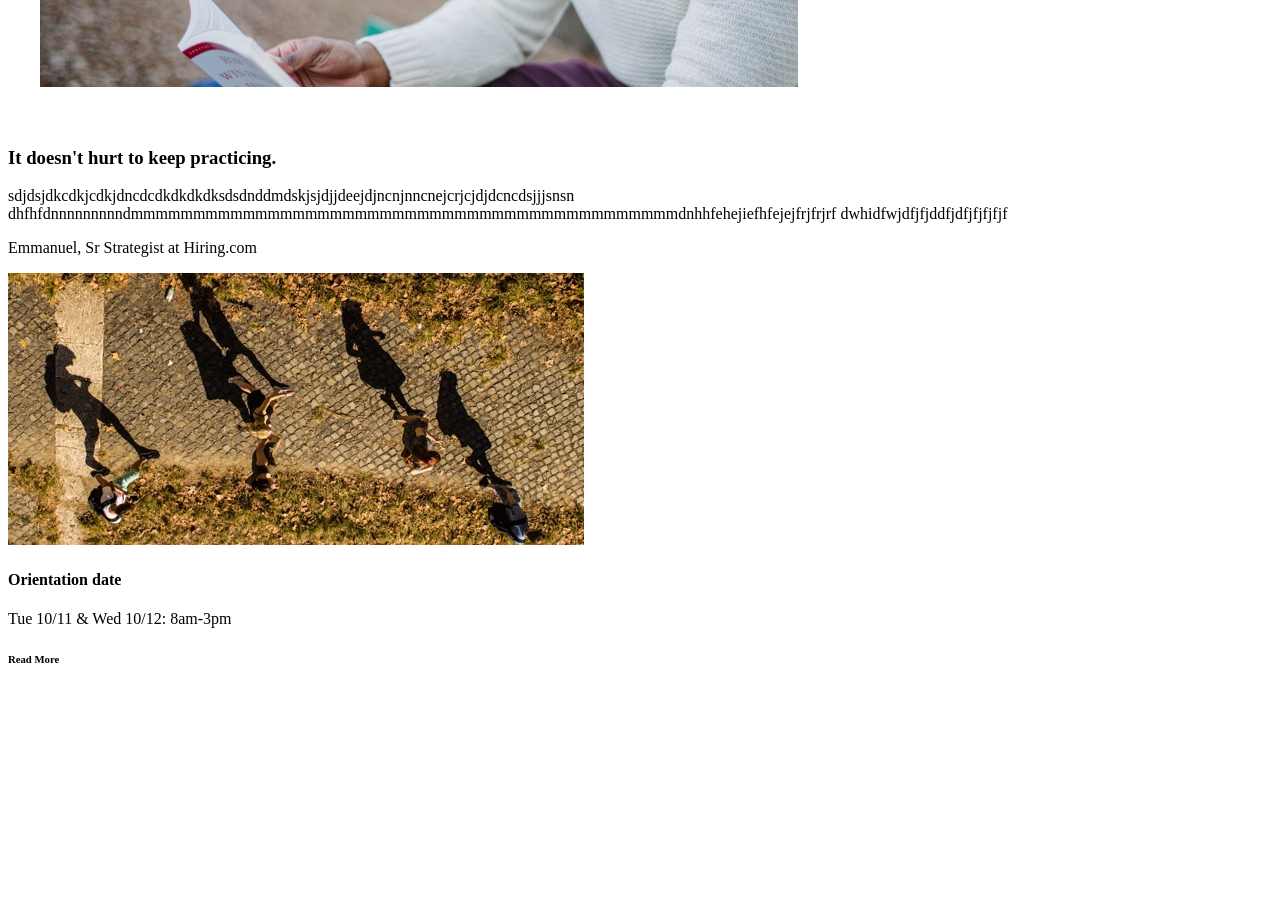
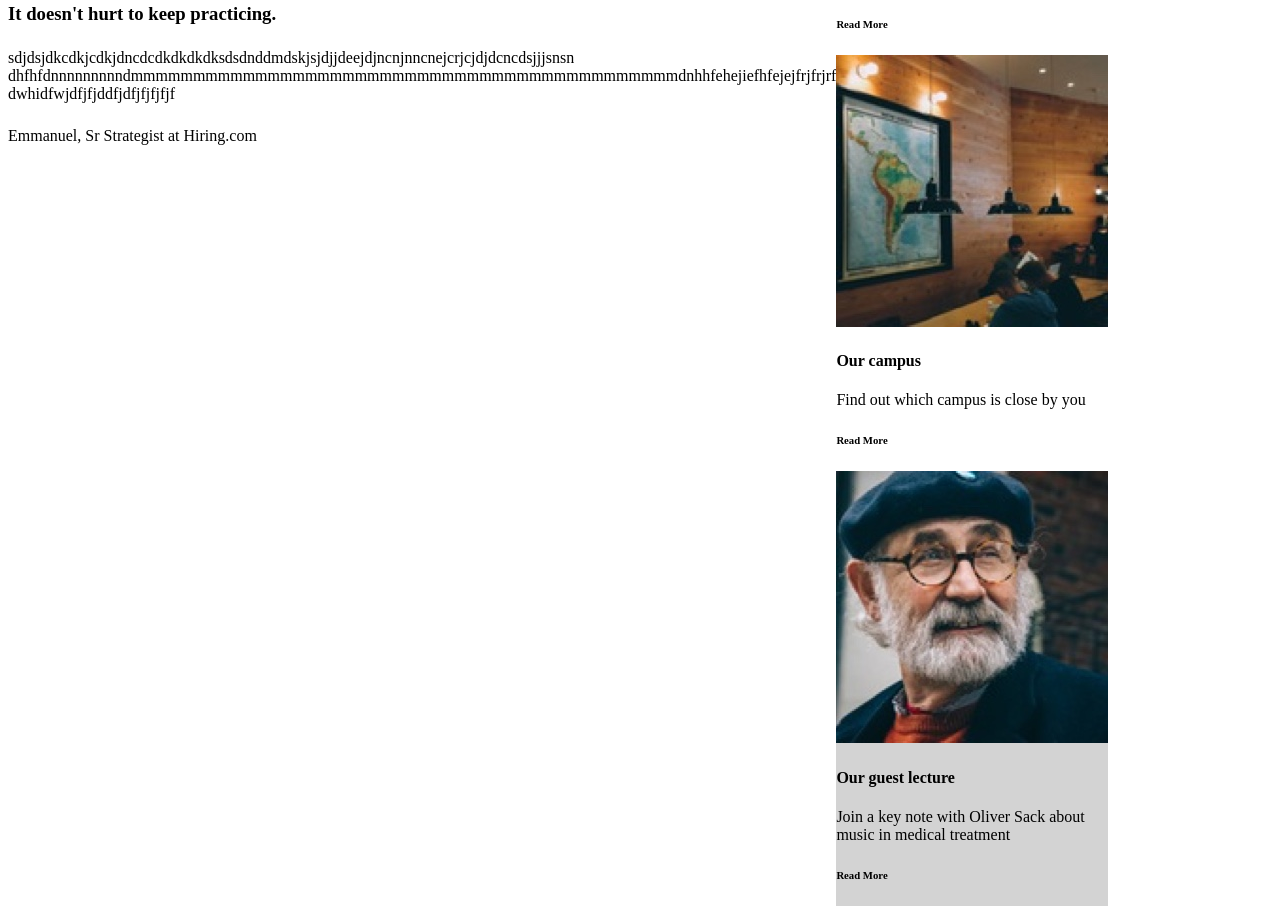
Before and after one commit to Ibraheem001/colmar, a plain HTML site: page index.html in a window 1280 px wide. Shown: the part 1055-1969 px from the top of the page. Before the commit the page ends 1753 px from the top, so only its background shows below. Drawn offline with Linux system fonts and the light colour scheme.

Commit message:
More changes

```diff
--- a/index.html
+++ b/index.html
@@ -25,7 +25,7 @@
         <span>Start here</span>
     </div>
 
-
+    <div class="container">
         <div class="practice">
             <img src="resources\images\information-main.jpg" alt="Man reading" >
             <h3>It doesn't hurt to keep practicing.</h3>
@@ -35,10 +35,31 @@
             <p>Emmanuel, Sr Strategist at Hiring.com</p>
         </div>
 
-    <img src="resources\images\information-orientation-mobile.jpg" alt="Orientation" >
+        <div class="columns">
+        <div class=" first">
+            <img src="resources\images\information-orientation.jpg" alt="Orientation" >
             <h4>Orientation date</h4>
             <p>Tue 10/11 & Wed 10/12: 8am-3pm</p>
             <h6>Read More</h6>
+        </div>
+
+        <div class="Second">
+            <img src="resources\images\information-campus.jpg" alt="Orientation" >
+            <h4>Our campus</h4>
+            <p>Find out which campus is close by you</p>
+            <h6>Read More</h6>
+        </div>
+
+        <div class="third">
+            <img src="resources\images\information-guest-lecture.jpg" alt="Orientation" >
+            <h4>Our guest lecture</h4>
+            <p>Join a key note with Oliver Sack about music in medical treatment</p>
+            <h6>Read More</h6>
+        </div>
+        <div>
+</div>
+
+
 
 
 
--- a/resources/css/style.css
+++ b/resources/css/style.css
@@ -42,13 +42,24 @@ header li {
 .learn {
     background-image: url("resources\images\banner.jpg");
     background-image: cover;
-    background-color:gray;
+    background-color: lightgray;
     height: 600px;
     opacity: 1;
 
 }
 
+.container {
+       max-width: 900px;
+       display: flex;
+
+
+}
+
+.practice {
+    flex: 1;
+}
 .practice img {
+
     margin: 32px 24px 24px 32px;
     width: 60%;
 }
@@ -57,3 +68,32 @@ header li {
     margin-top: 32px;
 
 }
+
+.practice p {
+
+    margin-top: 24px;
+}
+
+.columns {
+
+  flex: 1;
+  display: flex;
+  flex-direction: column;
+}
+
+.first {
+
+
+   flex: 1;
+}
+
+.second {
+
+
+    flex: 1;
+}
+
+.third {
+    background-color: lightgray;
+    flex: 1;
+}
```
Lines whose indentation alone changed are shown as unchanged.
